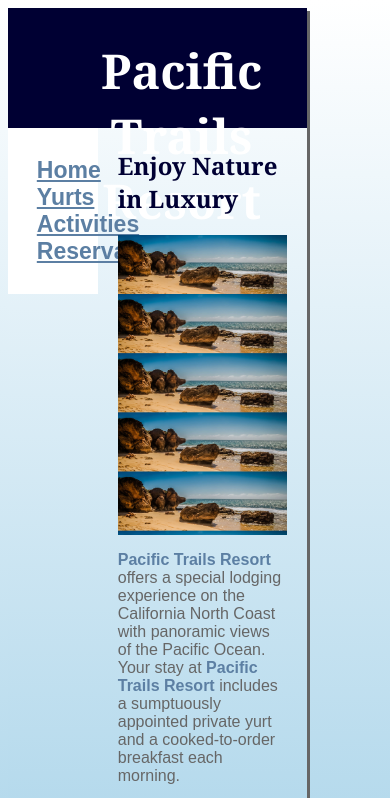
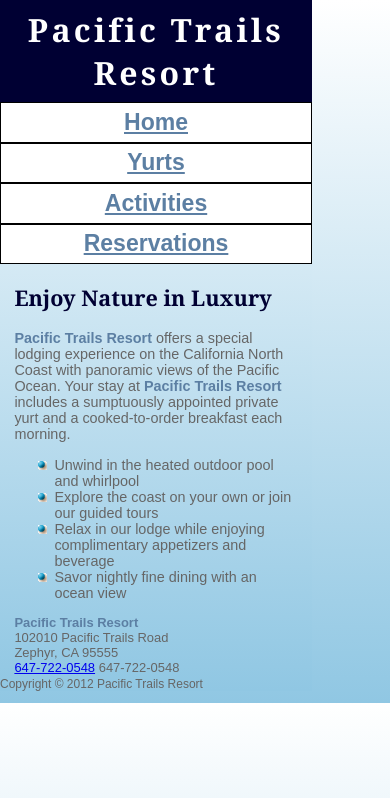
Before and after one commit to KamAlley/Comp213Lab, a plain HTML site: page index.html in a window 390 px wide. Shown: the top 798 px of the page. Drawn offline with Linux system fonts and the light colour scheme.

Commit message:
Lab 7 Part B

```diff
--- a/index.html
+++ b/index.html
@@ -3,6 +3,7 @@
     <head>
         <title>Pacific Trails Resort - Home</title>
         <meta charset="utf-8">
+        <meta name="viewport" content="width=device-width,initial-scale=1.0">
         <link rel="stylesheet" href="pacific.css">
     </head>
     <body>
@@ -32,7 +33,9 @@
                     <span class="resort">Pacific Trails Resort</span><br>
                     102010 Pacific Trails Road<br>
                     Zephyr, CA 95555<br>
-                    888-555-5555
+                    <a id=”mobile” href=”tel:647-722-0548”>647-722-0548</a>
+                    <div id="desktop">647-722-0548</div>
+                    <span id=”desktop”>647-722-0548</span>
                 </div>
             </main>
             <footer>
--- a/pacific.css
+++ b/pacific.css
@@ -133,3 +133,83 @@ input, textarea {
     background-image: url(/images/coast.jpg);
     background-size: 100%;
 }
+
+#mobile [
+    display: none;
+]
+
+#desktop {
+    display: inline;
+}
+/*Desktop View*/
+@media only screen and (max-width:1024px) {
+    body{
+        margin:0px;
+        background-color: #FFFFFF
+    }
+    #wrapper {
+        min-width: 0px;
+        box-shadow: none;
+        border: none;
+    }
+    header {
+        padding: 0.5em 0em;
+        height: auto;
+
+    }
+    h1 {
+        letter-spacing: 0.1em;
+
+    }
+    main {
+        display: block;
+        width: 100%;
+    }
+    nav {
+        display: block;
+        width: 100%;
+        text-align: center;
+        padding: 0.5em;
+    }
+    nav ul {
+        display: flex;
+        justify-content: space-around;
+    }
+    #homehero,#yurthero,#trailhero {
+        height: 200px;
+    }
+}
+/* Smartphone View*/
+@media only screen and (max-width:600px) {
+    main {
+        padding: 0.1em 1em;
+        font-size: 90%;
+    }
+    h1 {
+        font-size: 2em;
+    }
+    nav {
+        padding: 0px;
+    }
+    nav li {
+        display: block;
+        border: 1px solid black;
+        padding: 0px;
+    }
+    nav ul {
+        display: block;
+    }
+    nav a {
+        display: block;
+        padding: 0.25em 0.75em;
+    }
+    #homehero,#yurthero,#trailhero {
+        display: none;
+    }
+    #mobile {
+        display: inline;
+    }
+    #desktop {
+        display: none;
+    }
+}
```
Also changed, not shown: activities.html (+1 -0 lines), reservations.html (+1 -0 lines), yurts.html (+1 -0 lines).
